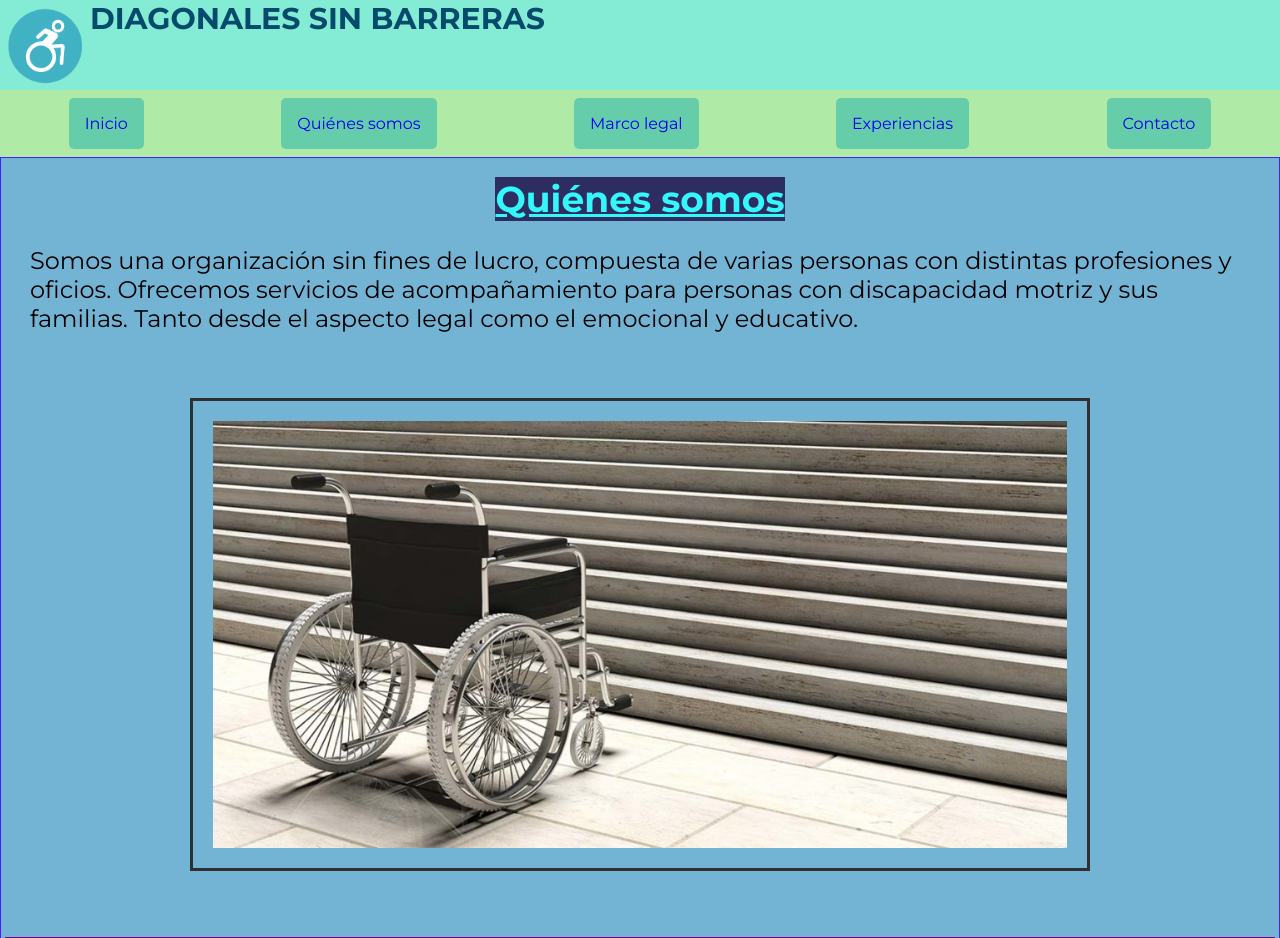
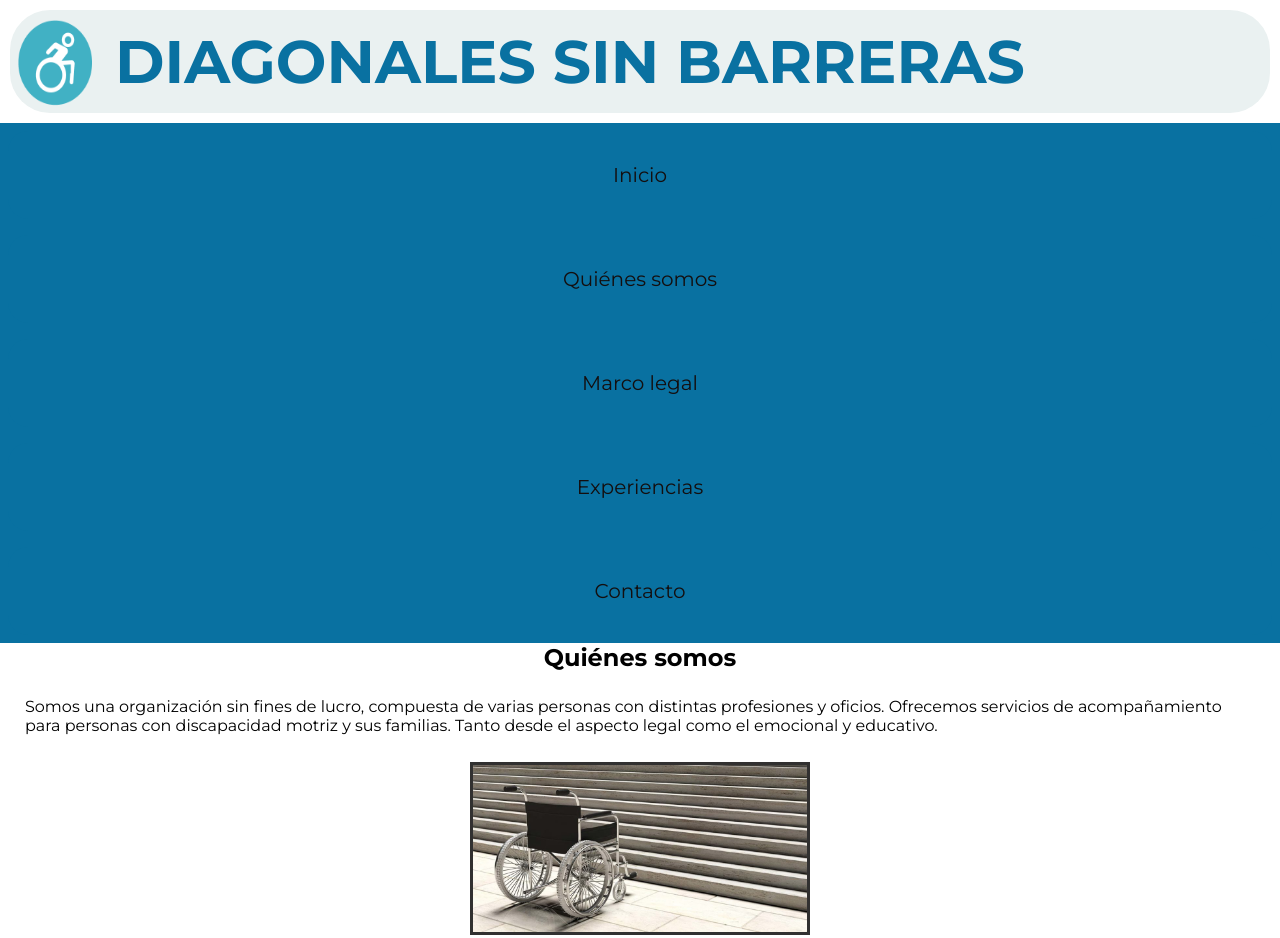
Before and after one commit to AilinSGM/Jacarandaes, a plain HTML site: page views/quienessomos.html in a window 1280 px wide. Shown: the top 938 px of the page. Drawn offline with Linux system fonts and the light colour scheme; files that its build step writes are made by us from their sources; a web font is replaced by a local one.

Commit message:
cambios css

```diff
--- a/styles/inicio.css
+++ b/styles/inicio.css
@@ -0,0 +1,129 @@
+@import url('https://fonts.googleapis.com/css2?family=Montserrat:ital,wght@0,100..900;1,100..900&family=Radio+Canada+Big:ital,wght@0,400..700;1,400..700&family=Ubuntu+Sans:ital,wght@0,100..800;1,100..800&display=swap');
+
+
+.mainindex {
+    border: 1px solid rgb(70, 28, 253);
+    padding: 4px;
+    background-color: rgba(255, 255, 255, 0);
+    display: flex;
+    flex-direction: column;
+    align-items: center;
+    justify-content: center;
+}
+
+.hijomain{
+    border: mediumorchid solid 3px;
+    margin: 10px;
+    justify-items: center;
+}
+
+h2 {
+    color: rgb(52, 247, 250);
+    text-decoration: none;
+    margin-top: 15px;
+}
+
+h3 {
+    color: rgb(21, 18, 212);
+    font-size: large;
+    background-color: rgb(115, 220, 222);
+    padding-left: 1rem;
+
+}
+
+.noticias {
+    margin-bottom: 15px;
+    margin-top: 8px;
+    padding: 8px;
+    background-color: rgba(211, 151, 151, 0.774);
+}
+
+.bullets {
+    margin-left: 20px;
+    padding: 5px;
+}
+
+.ul {
+    list-style-type: square;
+}
+
+#unId {
+    color: rgb(9, 113, 161);
+    background-color: rgb(202, 202, 202);
+    padding-left: 1rem;
+    font-family: ubuntu;
+}
+
+.seccionnoticias {
+    border: 5px solid rgb(3, 214, 116);
+}
+
+.mt {
+    margin-top: 8px;
+}
+
+
+@media screen and (max-width:767px) {
+    body{
+        background-color: rgb(255, 255, 254) ;
+    }
+}
+
+@media screen and (min-width: 768px){
+    body{
+        background-color: rgb(255, 255, 255) ;
+        font-size: x-large;
+    }
+
+    .maininicio {
+        flex-direction: row-reverse;
+    }
+
+    .hijomain {
+        flex: 50%;
+    }
+
+    .hijonav{
+        flex-direction: column;
+    }
+
+    .bullets {
+        margin-left: 80px;
+    }
+}
+
+
+@media screen and (min-width: 1100px){
+    body{
+        background-color: rgb(255, 255, 255) ;
+    }
+    .barranav{
+        flex-direction: row;
+        justify-content: space-around;
+    }
+
+    .bullets {
+        margin-left: 80px;
+    }
+}
+
+
+#padrevideo{
+    width:350px;
+    margin:auto;
+}
+
+.contenedorvideo{
+    flex:center;
+    width:100%;
+    padding-top:56.25%;
+    position: relative;
+}
+
+.videoespacios{
+    position:absolute;
+    height:100%;
+    width:100%;
+    top:0px;
+    left:0px;
+}
--- a/styles/quienessomos.css
+++ b/styles/quienessomos.css
@@ -0,0 +1,30 @@
+.sillaenescalera {
+    display:flex;
+    flex-direction: column;
+    justify-content: center;
+    align-items: center;
+}
+
+#parrafoqs{
+    margin: 20px;
+    padding: 5px;
+}
+
+#Escaleras{
+    width: 340px;
+    margin: 2px;
+    border: 3px solid rgb(49, 48, 48);
+}
+
+
+.tabla {
+    font-size: small;
+    padding: 5px;
+    margin-top: 20px;
+}
+
+table {
+    table-layout: fixed;
+    width: 100%;
+    border: 1px solid purple;
+}
--- a/styles/style.css
+++ b/styles/style.css
@@ -6,95 +6,51 @@
     box-sizing: border-box;
 }
 
-body {background-color: beige;
+body {background-color: white;
     font-family: montserrat;
 }
 
 .titulo{
     display: flex;
     flex-direction: row;
-    color: rgb(6, 75, 107);
-    background-color: rgb(132, 236, 213);
+    color: rgb(9, 113, 161);
+    background-color: rgb(234, 241, 241);
+    border-radius: 40px;
+    margin: 10px;
+    margin-top: 10px;
 }
+
 h1 {
-    font-size: 30px;
+    font-size: 60px;
+    padding: 15px;
+}
+
+.ancho {
+    width: 90px;
 }
 
 .barranav{
     display: flex;
     flex-direction: column;
+    background-color:rgb(9, 113, 161);
 }
 
 .hijonav{
-    font-size: 16px;
+    font-size: 20px;
     text-align: center;
     text-decoration: none;
     margin: 0.5rem;
-    padding: 1rem;
-    border-radius: 5px;
-    background-color: mediumaquamarine;
+    padding: 2rem 4rem 2rem 4rem;
+    border-radius: 20px;
+    background-color: rgb(9, 113, 161);
 }
 
 
-.ancho {
-    width: 90px;
-}
-main {
-    border: 1px solid rgb(70, 28, 253);
-    padding: 4px;
-    background-color: rgb(115, 179, 212);
-    display: flex;
-    flex-direction: column;
-    align-items: center;
-    justify-content: center;
-}
-
-.hijomain{
-    border: mediumorchid solid 3px;
-    margin: 10px;
-    justify-items: center;
-}
-
-h2 {
-    color: rgb(52, 247, 250);
-    background-color: rgb(46, 45, 97);
-    text-decoration: underline;
-    margin-top: 15px;
-}
-h3 {
-    color: rgb(21, 18, 212);
-    background-color: rgb(115, 220, 222);
-    padding-left: 1rem;
-}
-.noticias {
-    margin-bottom: 15px;
-    margin-top: 8px
-
-}
-.bullets {
-    margin-left: 20px;
-    padding: 5px;
-}
-.ul {
-    list-style-type: circle;
-      }
-#unId {
-    background-color: blueviolet;
-    padding-left: 1rem;
-}
-
-.seccionnoticias {
-    border: 5px solid rgb(3, 214, 116);
-    background-color: rgb(165, 166, 221);
-}
-.mt {
-    margin-top: 8px;
-}
-
-
-
-#unId {
-    font-family: ubuntu;
+.hijonav
+    a:hover{ background-color: lime;}
+    a:link{ text-decoration:none; color:rgb(20, 14, 14); }
+    a:visited{ color:#aafce1; }
+    a:active{ background-color:yellow; color:black;
 }
 
 .pie {
@@ -112,127 +68,6 @@ h3 {
 }
 
 
-.sillaenescalera {
-    display:flex;
-    flex-direction: column;
-    justify-content: center;
-    align-items: center;
-
-}
-
-#parrafoqs{
-
-    margin: 20px;
-    padding: 5px;
-}
-
-#Escaleras{
-    width: 340px;
-    margin: 2px;
-    border: 3px solid rgb(49, 48, 48);
-}
-
-
-.tabla {
-    font-size: small;
-    padding: 5px;
-    margin-top: 20px;
-}
-table {
-    table-layout: fixed;
-    width: 100%;
-    border: 1px solid purple;
-  }
-
-
-@media screen and (max-width:767px) {
-    body{
-        background-color: rgb(233, 233, 110) ;
-    }
-
-
-}
-
-@media screen and (min-width: 768px){
-    body{
-        background-color: rgb(214, 123, 173) ;
-        font-size: x-large;
-    }
-
-     #Escaleras{
-        width: 600px;
-        margin: 40px;
-        padding: 15px;
-    }
-
-    main {
-        flex-direction: row-reverse;
-    }
-
-    .hijomain {
-        flex: 50%;
-    }
-
-    .hijonav{
-        flex-direction: column;
-    }
-    img{
-        width: 200rem;
-    }
-    .tabla {
-        font-size: large;
-    }
-    .bullets {
-            margin-left: 80px;
-    }
-}
-
-
-@media screen and (min-width: 1100px){
-    body{
-        background-color: rgb(175, 235, 167) ;
-    }
-    .barranav{
-        flex-direction: row;
-        justify-content: space-around;
-    }
-    #Escaleras{
-        width: 900px;
-        margin: 40px;
-    padding: 20px;
-    }
-    .tabla {
-        font-size: large;
-    }
-    .bullets {
-        margin-left: 80px;
-}
-
-}
-
-
-#padrevideo{
-    width:350px;
-    margin:auto;
-}
-
-.contenedorvideo{
-    flex:center;
-    width:100%;
-    padding-top:56.25%;
-    position: relative;
-}
-
-.videoespacios{
-    position:absolute;
-    height:100%;
-    width:100%;
-    top:0px;
-    left:0px;
-}
-
-
-
 
 /*Lo puse acá porque en mi apartado de CSS no me lo tomaba nose porqué*/
 .maria {width: 200px;
```
Also changed, not shown: index.html (+4 -3 lines). Lines whose indentation alone changed are shown as unchanged.
